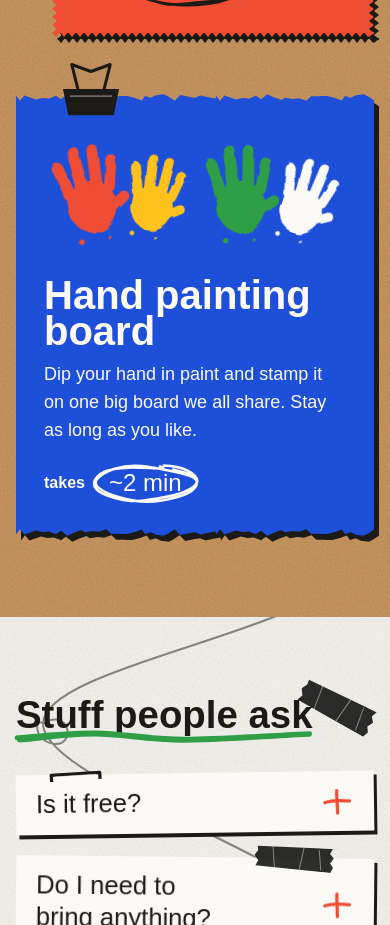
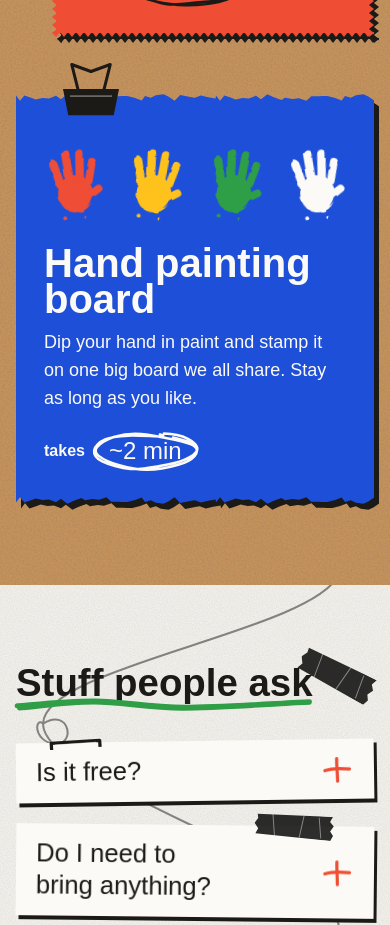
Before and after one commit to Kcjas/MakeYOURMark_website, a Next.js app: page / in a window 390 px wide. Shown: the part 2060-2985 px from the top of the page. Built offline with nearby package versions, Linux system fonts and the light colour scheme; a web font is replaced by a local one.

Commit message:
Space the painting-board handprints evenly
Handprints were absolutely placed and crowded. Now a 4-up row on phones
and a 2x2 grid on desktop, same size, small alternating tilts.

```diff
--- a/components/sections/stations.tsx
+++ b/components/sections/stations.tsx
@@ -60,11 +60,15 @@ export function Stations() {
           <article className="wiggle tilt relative origin-top-left" style={vars({ "--r": "var(--tilt-c)" })}>
             <div className="cut-md">
               <div className="torn relative overflow-hidden bg-cobalt px-7 pb-9 pt-10 text-card sm:grid sm:min-h-[17rem] sm:grid-cols-[1fr_16rem] sm:gap-6">
-                <div className="relative order-2 h-32 sm:h-auto" aria-hidden>
-                  <Handprint className="absolute left-0 top-0 h-28 w-auto -rotate-12 text-tomato sm:left-2 sm:top-2" />
-                  <Handprint className="absolute left-[24%] top-3 h-24 w-auto rotate-[10deg] text-sunflower sm:left-32 sm:top-2" />
-                  <Handprint className="absolute left-[50%] top-0 h-28 w-auto -rotate-[4deg] text-grass sm:left-8 sm:top-32" />
-                  <Handprint className="absolute left-[74%] top-4 h-24 w-auto rotate-[18deg] text-card sm:left-40 sm:top-32" />
+                {/* evenly spaced, same size, small alternating tilts */}
+                <div
+                  className="order-2 grid grid-cols-4 place-items-center gap-x-5 py-2 sm:grid-cols-2 sm:content-center sm:gap-x-8 sm:gap-y-6 sm:py-0"
+                  aria-hidden
+                >
+                  <Handprint className="h-20 w-auto -rotate-6 text-tomato sm:h-24" />
+                  <Handprint className="h-20 w-auto rotate-6 text-sunflower sm:h-24" />
+                  <Handprint className="h-20 w-auto rotate-6 text-grass sm:h-24" />
+                  <Handprint className="h-20 w-auto -rotate-6 text-card sm:h-24" />
                 </div>
                 <div className="order-1 mt-4 sm:mt-0">
                   <h3 className="text-[2.5rem] font-black leading-[0.9] sm:text-6xl">{board.name}</h3>
```
